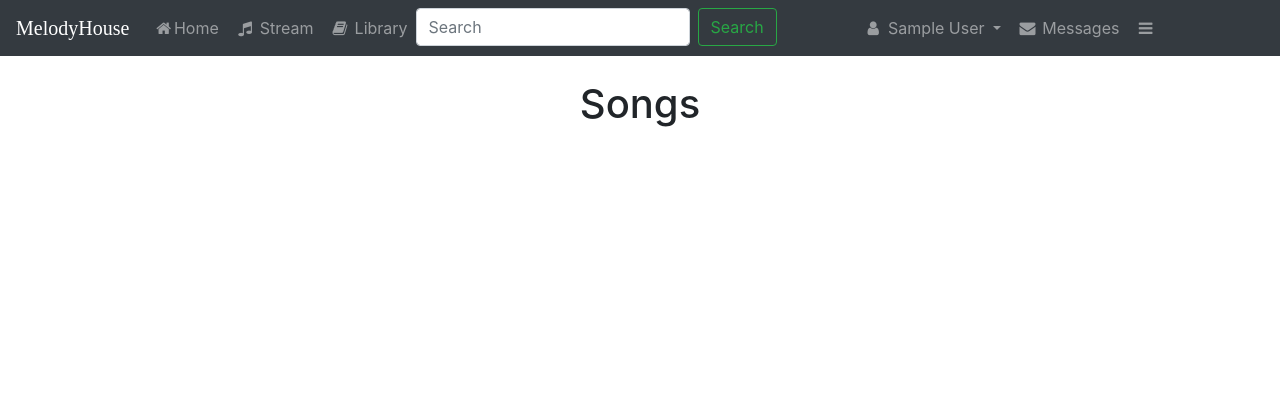
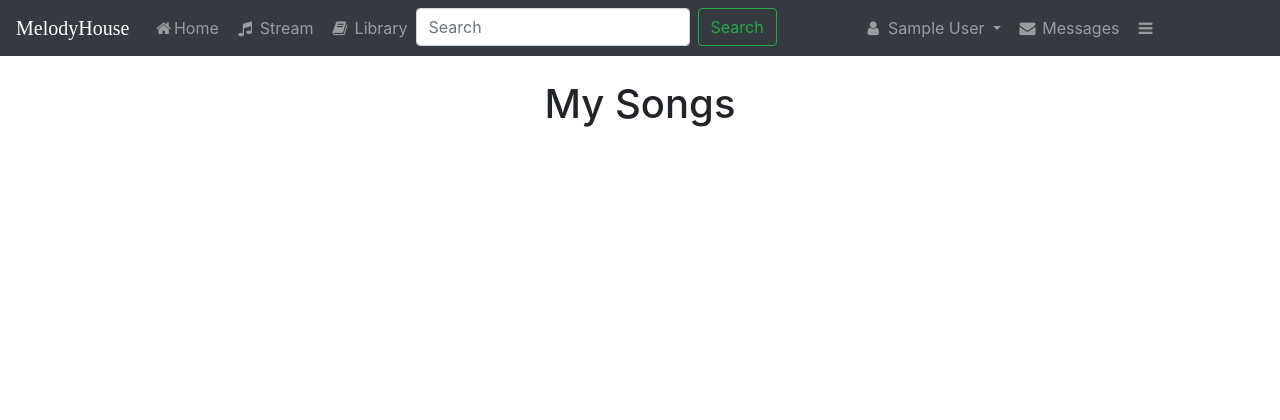
Before and after one commit to Koushik-Sarker-Seemanto/MelodyHouse, a Django app: page /playlist/ in a window 1280 px wide. Shown: the top 420 px of the page. Run offline with Django 3.2, Linux system fonts and the light colour scheme; the visitor is signed in with stand-in values (Sample User, id 1); data that the repository does not hold is empty; parts of the project's set-up code (start-up, migrations or seed data) failed here and were passed over; some libraries are stand-ins or nearby versions.

Commit message:
faw commit

```diff
--- a/MelodyHouse/profile_app/templates/profile_app/PlayList.html
+++ b/MelodyHouse/profile_app/templates/profile_app/PlayList.html
@@ -14,7 +14,7 @@
 
 {% block body %}
     <div class="container justify-content-center d-flex">
-        <h1 class="justify-content-center" style="margin-top: 80px">Songs</h1>
+        <h1 class="justify-content-center" style="margin-top: 80px">My Songs</h1>
     </div>
     <div class="d-flex justify-content-center col-md-9" style="margin-top: 80px">
 
```
